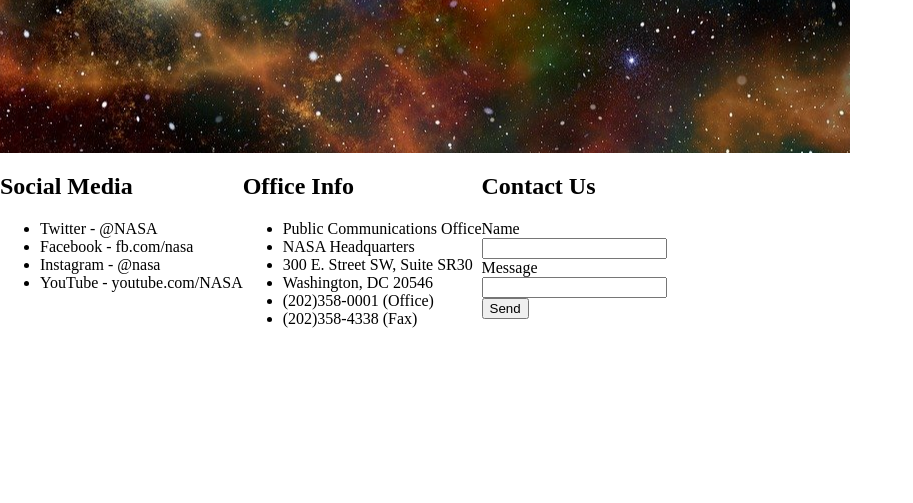
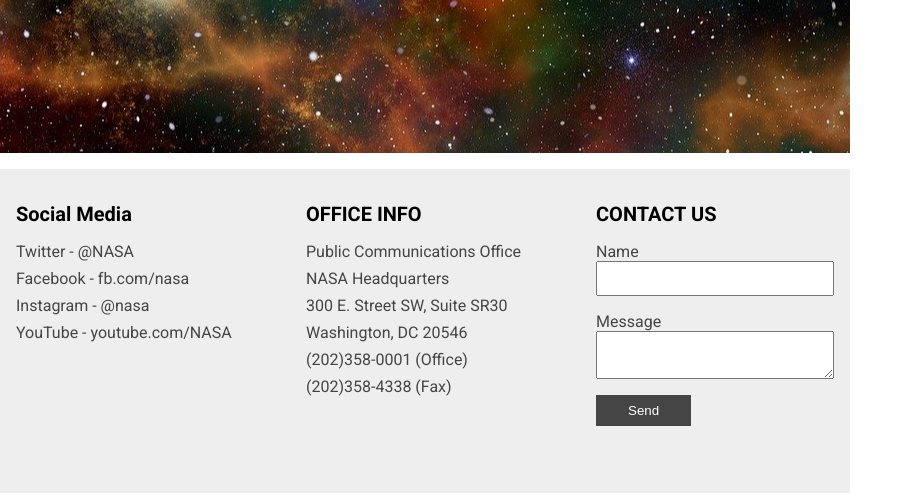
Before and after one commit to mandyrush/nasa-landing, a plain HTML site: page index.html in a window 1280 px wide. Shown: the part 297-800 px from the top of the page, without its empty margins (0-913 px from the left). Drawn offline with Linux system fonts and the light colour scheme.

Commit message:
updates to nasa landing page

```diff
--- a/index.html
+++ b/index.html
@@ -6,6 +6,9 @@
     <meta name="viewport" content="width=device-width, initial-scale=1.0">
     <title>NASA Landing</title>
     <link rel="stylesheet" href="./styles.css">
+    <link rel="preconnect" href="https://fonts.gstatic.com">
+    <link rel="preconnect" href="https://fonts.gstatic.com">
+    <link href="https://fonts.googleapis.com/css2?family=Roboto:wght@400;700&display=swap" rel="stylesheet">
 </head>
 <body>
     <div class="main-container">
@@ -13,7 +16,7 @@
             <h1>NASA</h1>
         </header>
         <section class="contact-container">
-            <div class="social-media">
+            <div class="contact-item social-media">
                 <h2>Social Media</h2>
                 <ul>
                     <li>Twitter - @NASA</li>
@@ -22,8 +25,8 @@
                     <li>YouTube - youtube.com/NASA</li>
                 </ul>
             </div>
-            <div class="office-info">
-                <h2>Office Info</h2>
+            <div class="contact-item office-info">
+                <h2>OFFICE INFO</h2>
                 <ul>
                     <li>Public Communications Office</li>
                     <li>NASA Headquarters</li>
@@ -33,13 +36,17 @@
                     <li>(202)358-4338 (Fax)</li>
                 </ul>
             </div>
-            <div class="contact">
-                <h2>Contact Us</h2>
+            <div class="contact-item contact">
+                <h2>CONTACT US</h2>
                 <form>
-                    <label for="name">Name</label><br>
-                    <input type="text" id="name" name="name"><br>
-                    <label for="message">Message</label><br>
-                    <input type="textarea" id="message" name="message"><br>
+                    <div class="form-group">
+                        <label for="name">Name</label>
+                        <input type="text" id="name" name="name">
+                    </div>
+                    <div class="form-group">
+                        <label for="message">Message</label>
+                        <textarea type="textarea" id="message" name="message"></textarea>
+                    </div>
                     <input type="submit" value="Send">
                 </form>
             </div>
--- a/styles.css
+++ b/styles.css
@@ -1,5 +1,6 @@
 body {
     margin: 0;
+    font-family: 'Roboto', sans-serif;
 }
 
 header {
@@ -9,10 +10,63 @@ header {
     display: flex;
     justify-content: center;
     align-items: center;
+    font-size: 3rem;
     color: #FFFFFF;
-    font-size: 3rem;
 }
 
 .contact-container {
     display: flex;
+    justify-content: space-between;
+    height: 324px;
+    width: 850px;
+    margin-top: 1rem;
+    background-color: #eee;
 }
+
+.contact-item {
+    width: 270px;
+    box-sizing: border-box;
+    padding: 1rem;
+    color: rgb(70, 69, 69);
+}
+
+.contact-item h2 {
+    margin-bottom: 1rem;
+    font-size: 1.25rem;
+    font-weight: 700;
+    color: #000;
+}
+
+.contact-item ul {
+    list-style: none;
+    padding: 0;
+}
+
+.contact-item ul li {
+    margin-bottom: 0.5rem;
+}
+
+form .form-group {
+    display: flex;
+    flex-direction: column;
+    margin-bottom: 1rem;
+}
+
+input,
+textarea {
+    padding: 0.5rem;
+}
+
+input[type='submit'] {
+    background-color: rgb(70, 69, 69);
+    color: #FFFFFF;
+    padding: 0.5rem 2rem;
+    border: none;
+}
+
+input[type='submit']:hover,
+input[type='submit']:active,
+input[type='submit']:focus {
+    background-color: #000;
+    cursor: pointer;
+}
```
